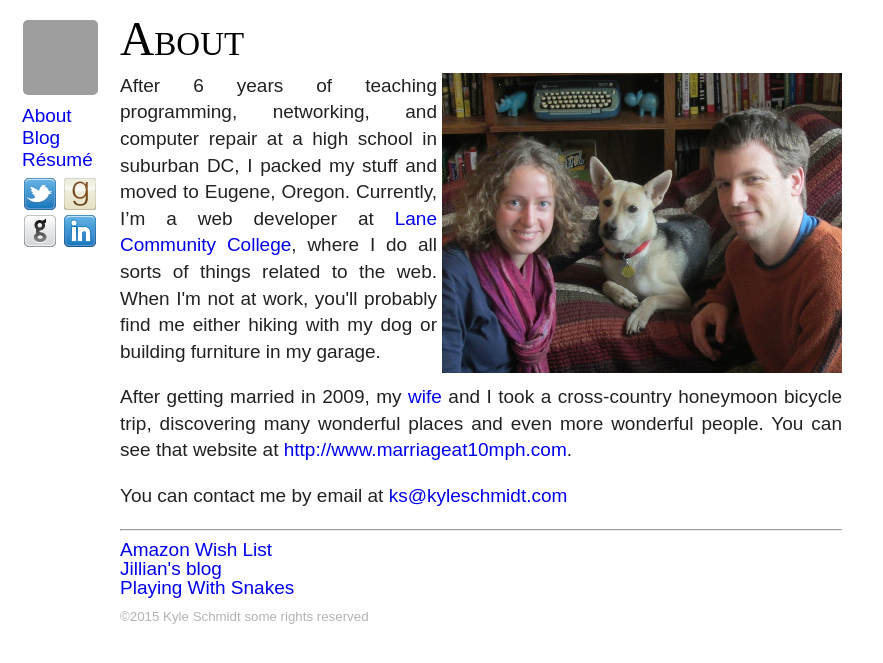
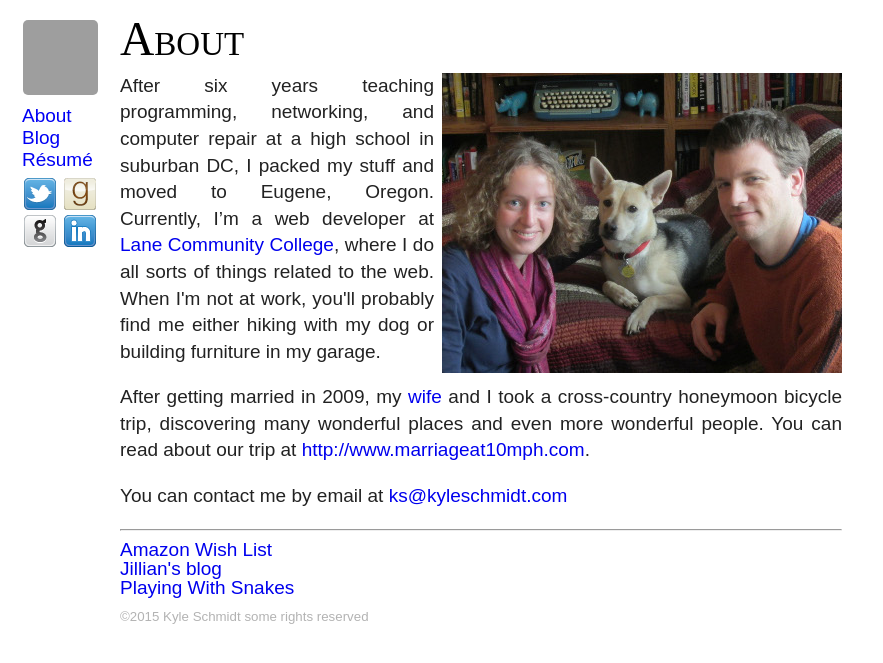
Before and after one commit to krschmidt/krschmidt.github.com, a Jekyll site: the page built from about.html, in a window 1280 px wide, cut to the strip 0-663 px from the top of the page. Shown: the whole strip, without its empty margins (0-883 px from the left). Built offline with Jekyll 4.4.1, drawn with Linux system fonts in a browser that asks for light colours; nearby versions of some CDN libraries; some web fonts are replaced; grey boxes are pictures that could not be loaded.

Commit message:
expanded picture margin

```diff
--- a/about.html
+++ b/about.html
@@ -4,9 +4,9 @@
 topTitle: About
 ---
 
-<img src="/img/threeofus.jpg" class="right" style="margin: 0 0 5px 5px" alt="Picture of Jillian, Kyle, and their dog Karou">
-<p>After 6 years of teaching programming, networking, and computer repair at a high school in suburban DC, I packed my stuff and moved to Eugene, Oregon. Currently, I’m a web developer at <a href="http://www.lanecc.edu">Lane Community College</a>, where I do all sorts of things related to the web. When I'm not at work, you'll probably find me either hiking with my dog or building furniture in my garage.</p>
-<p>After getting married in 2009, my <a href="http://jillianschmidt.com">wife</a> and I took a cross-country honeymoon bicycle trip, discovering many wonderful places and even more wonderful people. You can see that website at <a href="http://www.marriageat10mph.com">http://www.marriageat10mph.com</a>.</p>
+<img src="/img/threeofus.jpg" class="right" style="margin: 0 0 8px 8px" alt="Picture of Jillian, Kyle, and their dog Karou">
+<p>After six years teaching programming, networking, and computer repair at a high school in suburban DC, I packed my stuff and moved to Eugene, Oregon. Currently, I’m a web developer at <a href="http://www.lanecc.edu">Lane Community College</a>, where I do all sorts of things related to the web. When I'm not at work, you'll probably find me either hiking with my dog or building furniture in my garage.</p>
+<p>After getting married in 2009, my <a href="http://jillianschmidt.com">wife</a> and I took a cross-country honeymoon bicycle trip, discovering many wonderful places and even more wonderful people. You can read about our trip at <a href="http://www.marriageat10mph.com">http://www.marriageat10mph.com</a>.</p>
 <p>You can contact me by email at <a href="mailto:ks@kyleschmidt.com">ks@kyleschmidt.com</a></p>
 <hr>
 <ul>
```
